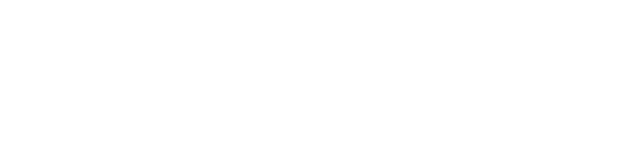
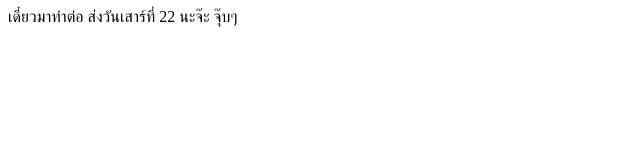
Before and after one commit to cpe207/lab02-AmericanoHoney, a plain HTML site: page index.html in a window 1280 px wide. Shown: the whole page, without its empty margins (0-640 px from the left). Drawn offline with Linux system fonts and the light colour scheme.

Commit message:
add deadline in web

```diff
--- a/index.html
+++ b/index.html
@@ -5,5 +5,7 @@
     <meta name="viewport" content="width=device-width, initial-scale=1.0" />
     <title>My Portfolio</title>
   </head>
-  <body></body>
+  <body>
+    เดี๋ยวมาทำต่อ ส่งวันเสาร์ที่ 22 นะจ๊ะ จุ๊บๆ
+  </body>
 </html>
```
